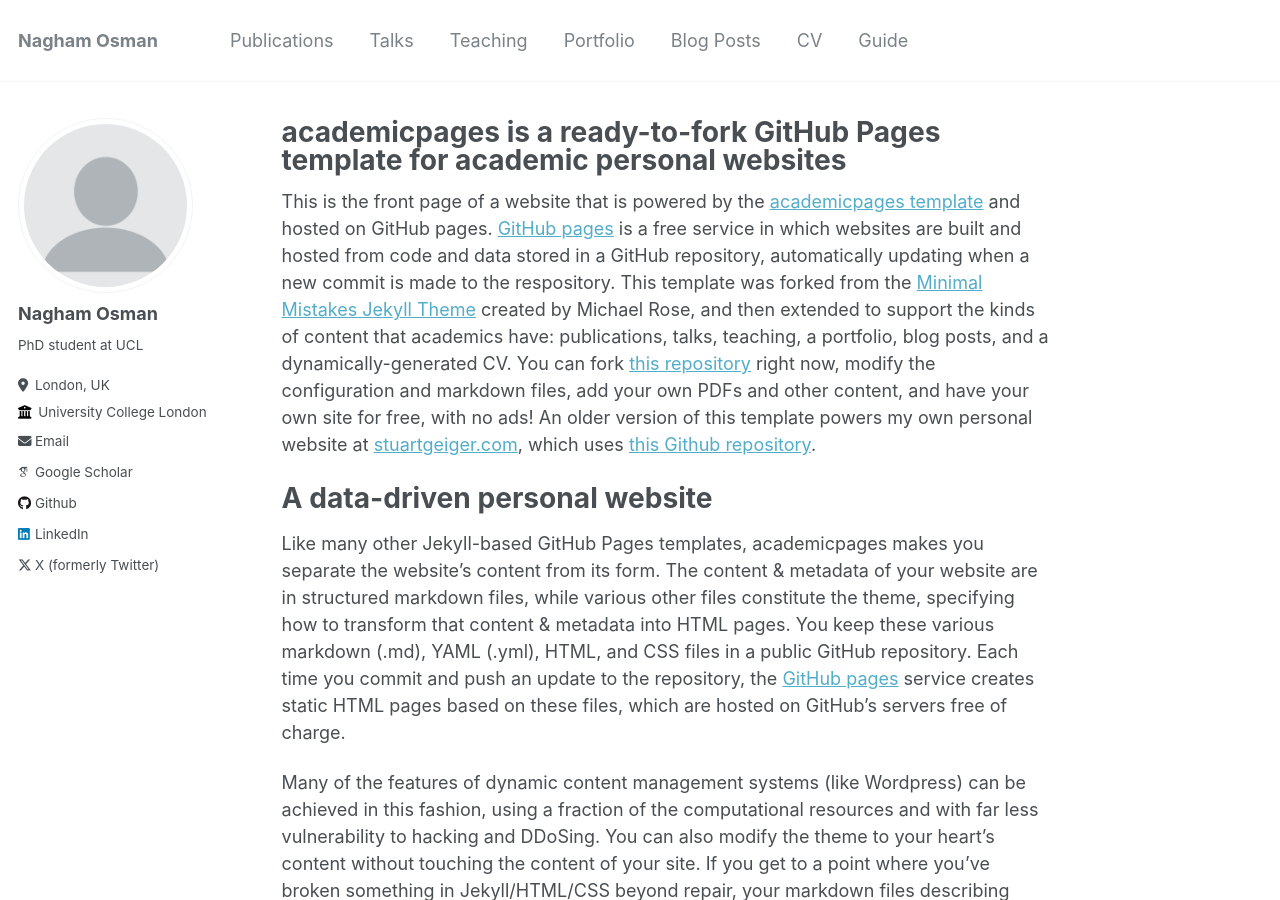
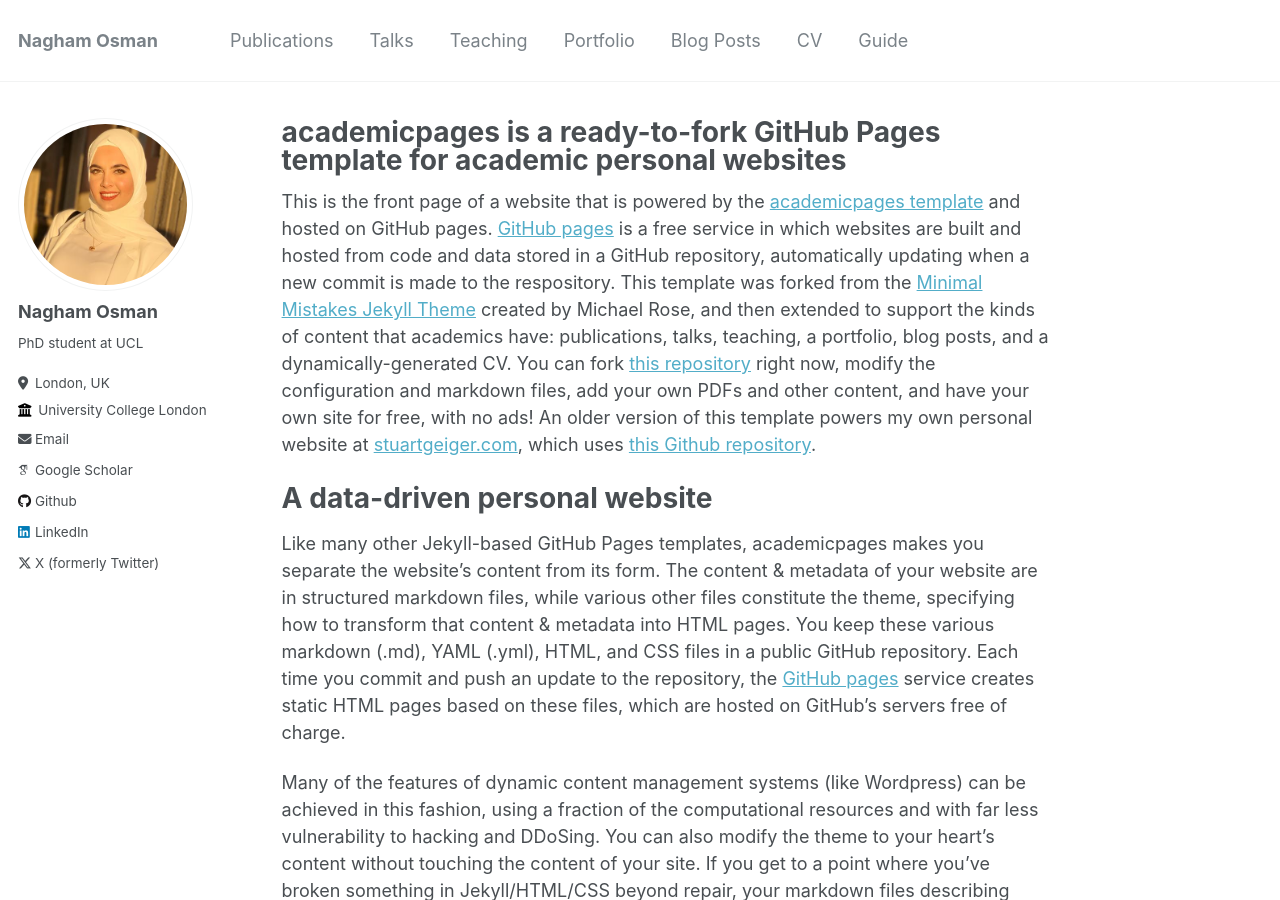
Before and after one commit to nagham-osman/nagham-osman.github.io, a Jekyll site: the page built from _pages/about.md, in a window 1280 px wide and 900 px high. Built offline with Jekyll 4.4.1, drawn with Linux system fonts in a browser that asks for light colours; some web fonts are replaced.

Commit message:
update the profile photo

```diff
--- a/_config.yml
+++ b/_config.yml
@@ -21,7 +21,7 @@ repository               : "nagham-osman.github.io"
 #               Additional customization can be done by editing /_includes/author-profile.html
 author:
   # Biographic information
-  avatar           : "profile.png"
+  avatar           : "nagham-profile.jpeg"
   name             : "Nagham Osman"
   pronouns         : # example: "she/her"
   bio              : "PhD student at UCL"
```
